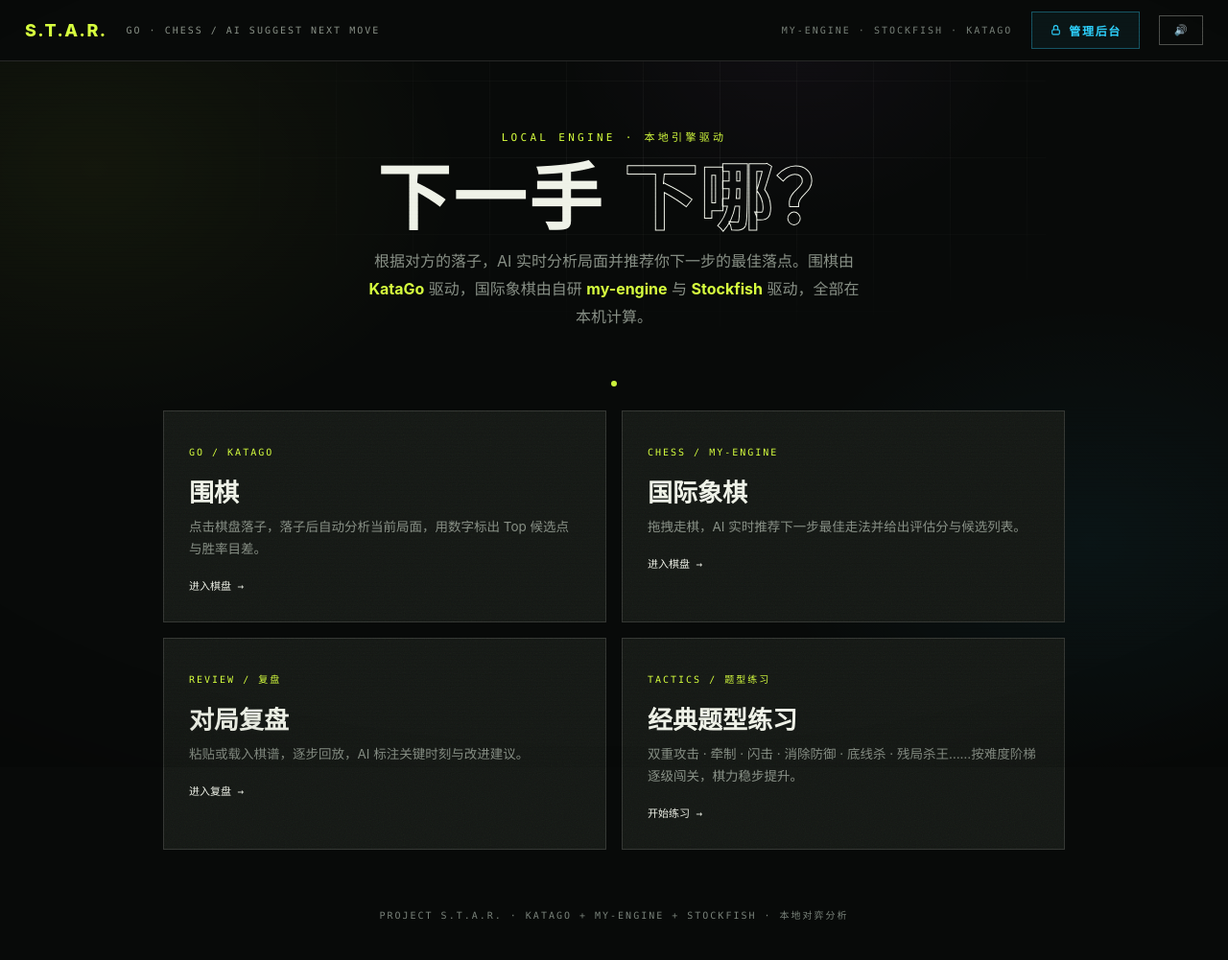
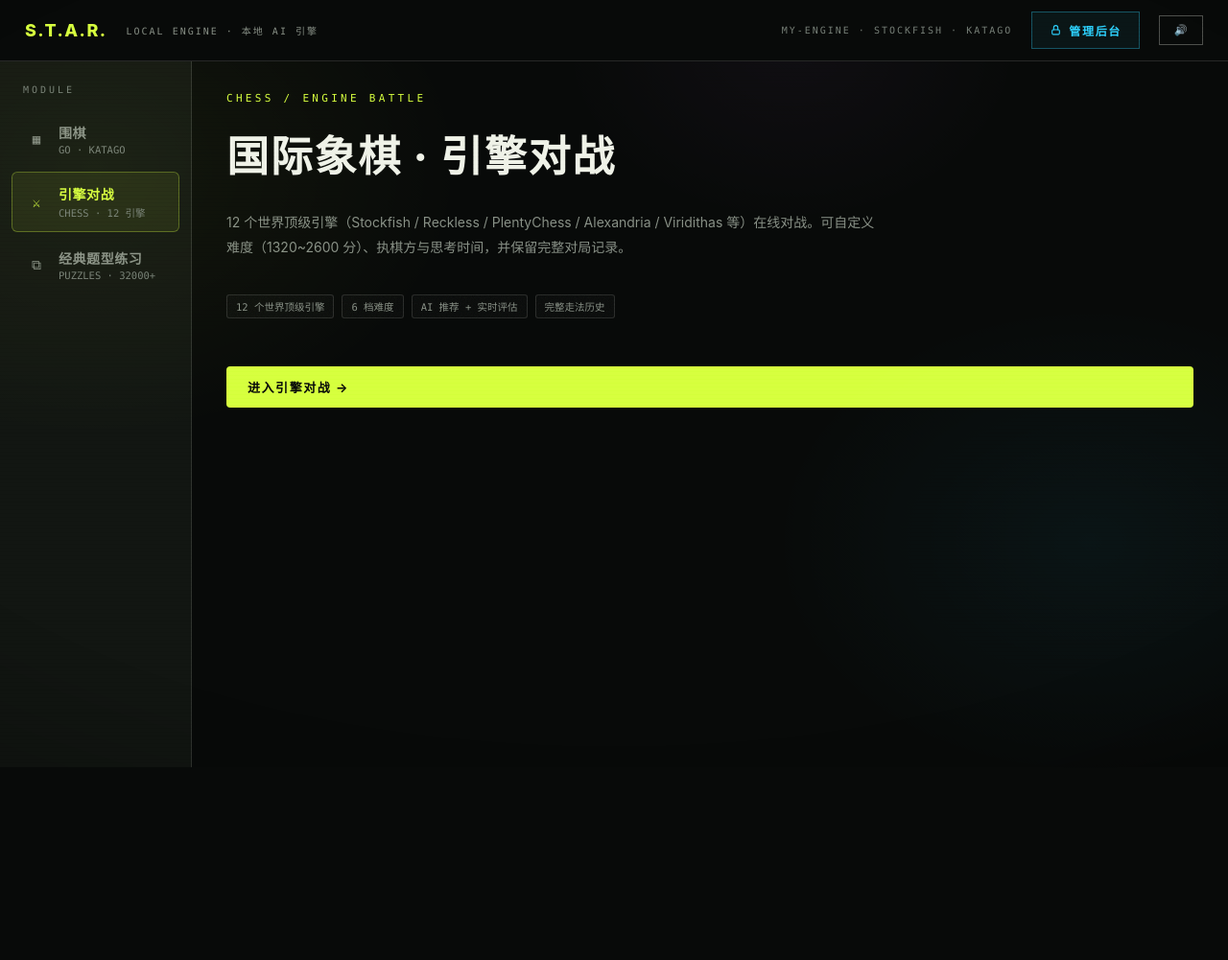
Before and after one commit to TommyDucx/star-ai-board, a website: page public/main.html in a window 1280 px wide. Shown: the whole page at 96% size. After the commit the page ends 800 px from the top, so only its background shows below. Drawn offline with Linux system fonts and the light colour scheme.

Commit message:
feat(frontend): 首页改侧栏选择 + 题库主题/评分筛选（chess.com 风格）
main.html:
- 删对局复盘卡片（移除入口）
- 改为「侧栏 + 内容区」两栏布局：侧栏三个模块（围棋 / 引擎对战 / 经典题型练习），点击切换右侧详情卡 + 进入按钮
- 默认选中「引擎对战」（用户指定）
- 移动端侧栏横向滚动

tactics.html / tactics.js:
- 新增「筛选」面板：主题多选 chip（带题数）+ 评分范围（min/max 输入）+ 重置按钮
- tierPuzzles() 支持多主题 OR 筛选 + 评分范围筛选
- render() 显示「已完成 x / y 题（筛选后，共 z）· 评分 min-max」含筛选状态
- 主题数 14 个 chip 自动按题数排序（残局4751/短组合4443/将杀3690...）
- 新增 advantage/master/equality 等未翻译主题的中文名

```diff
--- a/public/main.html
+++ b/public/main.html
@@ -4,53 +4,63 @@
 <meta charset="UTF-8">
 <meta name="viewport" content="width=device-width, initial-scale=1.0">
 <script>window.__errs=[];window.addEventListener("error",function(e){window.__errs.push(String(e.message||e))});</script>
-<title>S.T.A.R. — 围棋 & 国际象棋 AI 推荐</title>
+<title>S.T.A.R. — 本地引擎 AI 推荐</title>
 <link rel="stylesheet" href="css/site.css?v=32">
 <link rel="stylesheet" href="css/motion.css?v=31">
 <style>
-  .hero { max-width: 900px; margin: 0 auto; padding: 70px 20px 40px; text-align: center; position: relative; }
-  .hero::before { content:""; position:absolute; inset:-60px 0 0; z-index:-1;
-    background-image: linear-gradient(var(--line) 1px, transparent 1px), linear-gradient(90deg, var(--line) 1px, transparent 1px);
-    background-size: 80px 80px; opacity: .4;
-    -webkit-mask-image: radial-gradient(ellipse 80% 70% at 60% 40%, black, transparent 75%);
-    mask-image: radial-gradient(ellipse 80% 70% at 60% 40%, black, transparent 75%);
-    transform: translate(calc(var(--shift-x,0)*-12px), calc(var(--shift-y,0)*-12px)); transition: transform .5s var(--ease-out); }
-  .hero .kicker { font-family: ui-monospace, Menlo, monospace; font-size: 11px; letter-spacing: .3em; color: var(--signal); }
-  .hero h1 { font-size: clamp(38px, 7vw, 76px); font-weight: 800; letter-spacing: .04em; line-height: 1; margin: 18px 0 14px; }
-  .hero h1 .outline { color: transparent; -webkit-text-stroke: 1px var(--paper); }
-  .hero p { color: var(--muted); max-width: 520px; margin: 0 auto; line-height: 1.8; }
-  .cards { display: grid; grid-template-columns: repeat(2,1fr); gap: 16px; max-width: 980px; margin: 44px auto 60px; padding: 0 20px; }
-  .card { border: 1px solid var(--line); background: var(--surface); padding: 30px 26px; text-decoration: none; color: inherit; transition: .18s; position: relative; }
-  .card:hover { border-color: var(--signal); }
-  .card .tag { font-family: ui-monospace, Menlo, monospace; font-size: 10px; letter-spacing: .2em; color: var(--signal); }
-  .card h2 { font-size: 26px; margin: 14px 0 8px; }
-  .card p { color: var(--muted); font-size: 13.5px; line-height: 1.7; }
-  .card .go { margin-top: 18px; font-family: ui-monospace, Menlo, monospace; font-size: 11px; color: var(--paper); }
-  .card:hover .go { color: var(--signal); }
-  @media (max-width: 820px) { .cards { grid-template-columns: 1fr; } }
-  .foot { text-align: center; font-family: ui-monospace, Menlo, monospace; font-size: 10px; color: var(--faint); letter-spacing: .2em; padding-bottom: 40px; }
+  /* ===== 侧栏 + 内容区布局 ===== */
+  html, body { height: 100%; }
+  .page { display: grid; grid-template-columns: 200px 1fr; height: calc(100vh - 64px);
+    min-height: 480px; }
+  .side { border-right: 1px solid var(--line); background: var(--surface);
+    padding: 18px 12px; display: flex; flex-direction: column; gap: 4px; overflow-y: auto; }
+  .side-head { font-family: ui-monospace, Menlo, monospace; font-size: 10px;
+    color: var(--faint); letter-spacing: .3em; padding: 6px 12px 12px; }
+  .side-item { display: flex; align-items: center; gap: 12px; padding: 12px 14px;
+    cursor: pointer; color: var(--muted); border: 1px solid transparent;
+    border-radius: 6px; transition: .15s; text-decoration: none; }
+  .side-item:hover { background: rgba(255,255,255,0.04); color: var(--paper); }
+  .side-item.active { background: rgba(215,255,63,0.08); color: var(--signal);
+    border-color: rgba(215,255,63,0.3); }
+  .side-item .ico { width: 22px; height: 22px; flex: none;
+    display: flex; align-items: center; justify-content: center;
+    font-family: ui-monospace, Menlo, monospace; font-size: 14px; }
+  .side-item .label { font-size: 14px; font-weight: 600; letter-spacing: .04em; }
+  .side-item .sub { font-size: 10.5px; color: var(--faint); margin-top: 2px;
+    font-family: ui-monospace, Menlo, monospace; }
+  .content { padding: 32px 36px; overflow-y: auto; display: flex; flex-direction: column; gap: 24px; }
+  .kicker { font-family: ui-monospace, Menlo, monospace; font-size: 11px;
+    letter-spacing: .3em; color: var(--signal); }
+  h1.title { font-size: clamp(30px, 4.4vw, 44px); font-weight: 800;
+    letter-spacing: .04em; line-height: 1.1; margin: 6px 0 8px; }
+  p.desc { color: var(--muted); font-size: 14px; line-height: 1.85;
+    max-width: 680px; }
+  .feats { display: flex; flex-wrap: wrap; gap: 8px; margin: 12px 0 6px; }
+  .feat { font-family: ui-monospace, Menlo, monospace; font-size: 10.5px;
+    padding: 4px 9px; border: 1px solid var(--line); color: var(--muted);
+    border-radius: 3px; }
+  .enter { display: inline-flex; align-items: center; gap: 8px;
+    margin-top: 20px; padding: 12px 22px; background: var(--signal);
+    color: #080a09; font-weight: 700; font-size: 13px; letter-spacing: .12em;
+    text-decoration: none; border-radius: 4px; transition: .15s; }
+  .enter:hover { transform: translateY(-1px); }
+  @media (max-width: 760px) {
+    .page { grid-template-columns: 1fr; height: auto; }
+    .side { flex-direction: row; border-right: 0; border-bottom: 1px solid var(--line);
+      padding: 12px; overflow-x: auto; }
+    .side-head { display: none; }
+    .side-item { flex: none; padding: 8px 12px; }
+    .side-item .sub { display: none; }
+  }
 </style>
 </head>
 <body>
 <div class="scanlines"></div>
 <div class="pixel-fault" aria-hidden="true"></div>
 
-<!-- boot 启动 -->
-<div class="boot" aria-hidden="true">
-  <div class="boot-half ht"></div><div class="boot-half hb"></div>
-  <div class="boot-scan"></div>
-  <i class="boot-hud tl"></i><i class="boot-hud tr"></i><i class="boot-hud bl"></i><i class="boot-hud br"></i>
-  <div class="boot-ring"></div>
-  <div class="boot-inner">
-    <div class="boot-word"><span class="w-p">PROJECT</span><span class="w-s">S.T.A.R.</span></div>
-    <div class="boot-meta">GO · CHESS / AI SUGGEST NEXT MOVE</div>
-    <div class="boot-rules"></div>
-  </div>
-  <div class="boot-skip">点击任意处 跳过 · CLICK TO SKIP</div>
-</div>
 <div class="topbar">
   <span class="logo">S.T.A.R.</span>
-  <span class="crumb">GO · CHESS / AI SUGGEST NEXT MOVE</span>
+  <span class="crumb">LOCAL ENGINE · 本地 AI 引擎</span>
   <span class="flex1"></span>
   <span class="mono" style="font-size:10px;color:var(--faint);letter-spacing:.2em">MY-ENGINE · STOCKFISH · KATAGO</span>
   <a href="/admin/login.html" class="admin-entry" data-nav>
@@ -59,48 +69,66 @@
   </a>
 </div>
 
-<div class="hero" data-parallax>
-  <div class="kicker">LOCAL ENGINE · 本地引擎驱动</div>
-  <h1>下一手 <span class="outline glitch" data-text="下哪？">下哪？</span></h1>
-  <p>根据对方的落子，AI 实时分析局面并推荐你下一步的最佳落点。围棋由 <b style="color:var(--signal)">KataGo</b> 驱动，国际象棋由自研 <b style="color:var(--signal)">my-engine</b> 与 <b style="color:var(--signal)">Stockfish</b> 驱动，全部在本机计算。</p>
+<div class="page">
+  <aside class="side">
+    <div class="side-head">MODULE</div>
+    <div class="side-item" data-mod="go" onclick="sel('go', this)">
+      <span class="ico">▦</span>
+      <div><div class="label">围棋</div><div class="sub">GO · KATAGO</div></div>
+    </div>
+    <div class="side-item active" data-mod="chess" onclick="sel('chess', this)">
+      <span class="ico">⚔</span>
+      <div><div class="label">引擎对战</div><div class="sub">CHESS · 12 引擎</div></div>
+    </div>
+    <div class="side-item" data-mod="tactics" onclick="sel('tactics', this)">
+      <span class="ico">⧉</span>
+      <div><div class="label">经典题型练习</div><div class="sub">PUZZLES · 32000+</div></div>
+    </div>
+  </aside>
+
+  <main class="content" id="content">
+    <!-- 由 sel() 注入 -->
+  </main>
 </div>
-
-<div class="cards">
-  <a class="card magnetic ripple-host" href="go.html" data-nav>
-    <span class="tag">GO / KATAGO</span>
-    <h2>围棋</h2>
-    <p>点击棋盘落子，落子后自动分析当前局面，用数字标出 Top 候选点与胜率目差。</p>
-    <div class="go">进入棋盘 →</div>
-  </a>
-  <a class="card magnetic ripple-host" href="chess.html" data-nav>
-    <span class="tag">CHESS / MY-ENGINE</span>
-    <h2>国际象棋</h2>
-    <p>拖拽走棋，AI 实时推荐下一步最佳走法并给出评估分与候选列表。</p>
-    <div class="go">进入棋盘 →</div>
-  </a>
-  <a class="card magnetic ripple-host" href="review.html" data-nav>
-    <span class="tag">REVIEW / 复盘</span>
-    <h2>对局复盘</h2>
-    <p>粘贴或载入棋谱，逐步回放，AI 标注关键时刻与改进建议。</p>
-    <div class="go">进入复盘 →</div>
-  </a>
-  <a class="card magnetic ripple-host" href="tactics.html" data-nav>
-    <span class="tag">TACTICS / 题型练习</span>
-    <h2>经典题型练习</h2>
-    <p>双重攻击 · 牵制 · 闪击 · 消除防御 · 底线杀 · 残局杀王……按难度阶梯逐级闯关，棋力稳步提升。</p>
-    <div class="go">开始练习 →</div>
-  </a>
-</div>
-
-<div class="foot">PROJECT S.T.A.R. · KATAGO + MY-ENGINE + STOCKFISH · 本地对弈分析</div>
 
 <script src="js/motion.js?v=33"></script>
 <script>
-  Motion.runBoot();
-  Motion.initCursorLine();
-  Motion.initMagnetic();
-  Motion.initRipple();
-  Motion.initParallax();
+  var MODS = {
+    go: {
+      kicker: "GO / KATAGO",
+      title: "围棋 · AI 下一步推荐",
+      desc: "点击棋盘落子，落子后自动分析当前局面，用数字标出 Top 候选点与胜率目差。多模型 KataGo 在树莓派本地推理，毫秒级出推荐。",
+      feats: ["19×19 标准棋盘", "目差 + 胜率", "Top-10 候选点", "本地毫秒级"],
+      href: "go.html", btn: "进入围棋 →"
+    },
+    chess: {
+      kicker: "CHESS / ENGINE BATTLE",
+      title: "国际象棋 · 引擎对战",
+      desc: "12 个世界顶级引擎（Stockfish / Reckless / PlentyChess / Alexandria / Viridithas 等）在线对战。可自定义难度（1320~2600 分）、执棋方与思考时间，并保留完整对局记录。",
+      feats: ["12 个世界顶级引擎", "6 档难度", "AI 推荐 + 实时评估", "完整走法历史"],
+      href: "chess.html", btn: "进入引擎对战 →"
+    },
+    tactics: {
+      kicker: "PUZZLES / CLASSIC TACTICS",
+      title: "经典题型练习",
+      desc: "从 lichess 官方题库筛选 32,000 道题，覆盖 73 个经典主题（双重攻击/牵制/闪击/双将/引离/消除防御/底线杀/闷杀/升变/残局……）。按难度阶梯逐级闯关，支持主题筛选与评分范围。",
+      feats: ["32000 道精选题", "4 档难度", "主题多选 + 评分筛选", "引擎验证解法"],
+      href: "tactics.html", btn: "开始练习 →"
+    }
+  };
+  function sel(k, el) {
+    document.querySelectorAll(".side-item").forEach(function (e) { e.classList.remove("active"); });
+    el.classList.add("active");
+    var m = MODS[k];
+    document.getElementById("content").innerHTML =
+      '<div class="kicker">' + m.kicker + '</div>' +
+      '<h1 class="title">' + m.title + '</h1>' +
+      '<p class="desc">' + m.desc + '</p>' +
+      '<div class="feats">' + m.feats.map(function (f) { return '<span class="feat">' + f + '</span>'; }).join("") + '</div>' +
+      '<a class="enter" href="' + m.href + '" data-nav>' + m.btn + '</a>';
+    if (window.Motion) { Motion.staggerEnter(); Motion.initRipple(); Motion.initMagnetic(); }
+  }
+  sel("chess", document.querySelector('.side-item[data-mod="chess"]'));
 </script>
 </body>
 </html>
```
Also changed, not shown: public/js/tactics.js (+51 -6 lines), public/tactics.html (+34 -0 lines).
